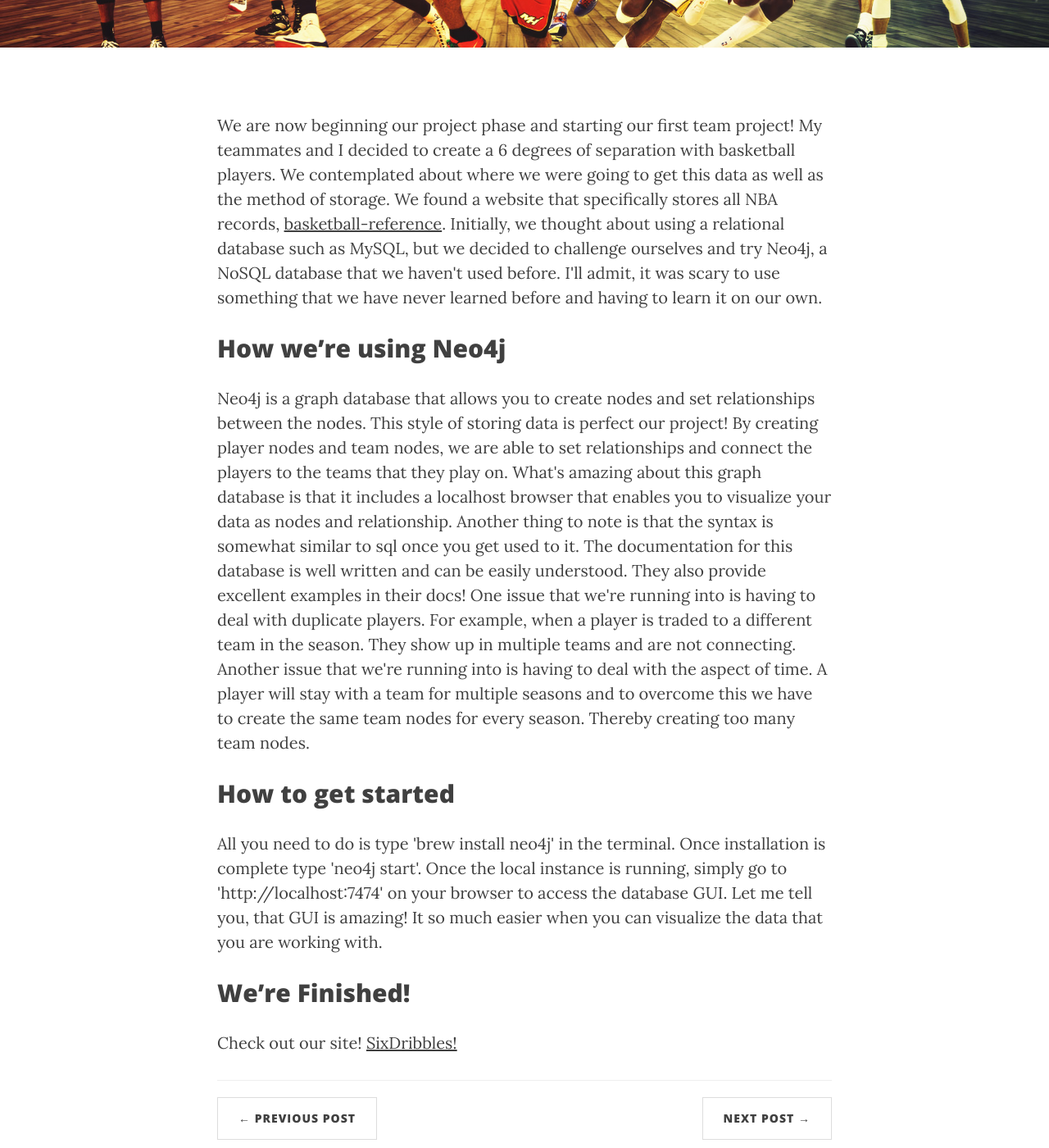
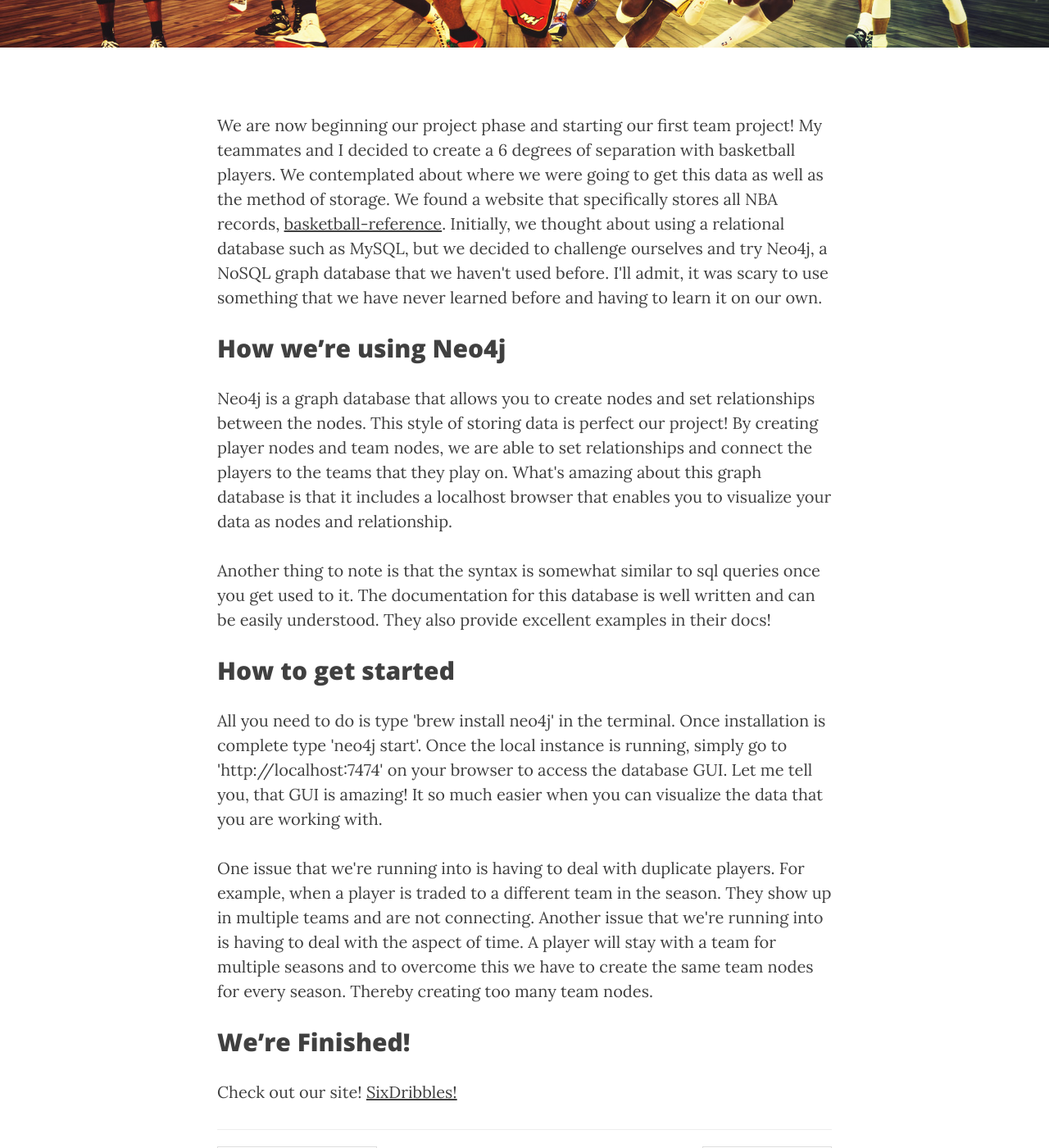
Before and after one commit to kent10ou/kent10ou.github.io, a Jekyll site: the page built from _posts/2015-08-07-Ballers-&&-Neo4j.md, in a window 1280 px wide and 1400 px high, scrolled down 355 px. Shown: the whole window at 82% size. Built offline with Jekyll 4.4.1, drawn with Linux system fonts in a browser that asks for light colours; nearby versions of some CDN libraries; comment, search, counter and statistics services are not loaded.

Commit message:
editting neo4j

```diff
--- a/_posts/2015-08-07-Ballers-&&-Neo4j.md
+++ b/_posts/2015-08-07-Ballers-&&-Neo4j.md
@@ -4,14 +4,17 @@ title: Ballers && Neo4j
 header-img: "img/nba.jpg"
 ---
 
-<p>We are now beginning our project phase and starting our first team project! My teammates and I decided to create a 6 degrees of separation with basketball players. We contemplated about where we were going to get this data as well as the method of storage. We found a website that specifically stores all NBA records, <a href='http://www.basketball-reference.com/'>basketball-reference</a>. Initially, we thought about using a relational database such as MySQL, but we decided to challenge ourselves and try Neo4j, a NoSQL database that we haven't used before. I'll admit, it was scary to use something that we have never learned before and having to learn it on our own.</p>
+<p>We are now beginning our project phase and starting our first team project! My teammates and I decided to create a 6 degrees of separation with basketball players. We contemplated about where we were going to get this data as well as the method of storage. We found a website that specifically stores all NBA records, <a href='http://www.basketball-reference.com/'>basketball-reference</a>. Initially, we thought about using a relational database such as MySQL, but we decided to challenge ourselves and try Neo4j, a NoSQL graph database that we haven't used before. I'll admit, it was scary to use something that we have never learned before and having to learn it on our own.</p>
 
 ## How we're using Neo4j
-<p>Neo4j is a graph database that allows you to create nodes and set relationships between the nodes. This style of storing data is perfect our project! By creating player nodes and team nodes, we are able to set relationships and connect the players to the teams that they play on. What's amazing about this graph database is that it includes a localhost browser that enables you to visualize your data as nodes and relationship. Another thing to note is that the syntax is somewhat similar to sql once you get used to it. The documentation for this database is well written and can be easily understood. They also provide excellent examples in their docs! One issue that we're running into is having to deal with duplicate players. For example, when a player is traded to a different team in the season. They show up in multiple teams and are not connecting. Another issue that we're running into is having to deal with the aspect of time. A player will stay with a team for multiple seasons and to overcome this we have to create the same team nodes for every season. Thereby creating too many team nodes.</p>
+<p>Neo4j is a graph database that allows you to create nodes and set relationships between the nodes. This style of storing data is perfect our project! By creating player nodes and team nodes, we are able to set relationships and connect the players to the teams that they play on. What's amazing about this graph database is that it includes a localhost browser that enables you to visualize your data as nodes and relationship.</p>
+
+<p>Another thing to note is that the syntax is somewhat similar to sql queries once you get used to it. The documentation for this database is well written and can be easily understood. They also provide excellent examples in their docs!</p>
 
 ## How to get started
 <p>All you need to do is type 'brew install neo4j' in the terminal. Once installation is complete type 'neo4j start'. Once the local instance is running, simply go to 'http://localhost:7474' on your browser to access the database GUI. Let me tell you, that GUI is amazing! It so much easier when you can visualize the data that you are working with.</p>
 
+<p>One issue that we're running into is having to deal with duplicate players. For example, when a player is traded to a different team in the season. They show up in multiple teams and are not connecting. Another issue that we're running into is having to deal with the aspect of time. A player will stay with a team for multiple seasons and to overcome this we have to create the same team nodes for every season. Thereby creating too many team nodes.</p>
 
 
 
```
